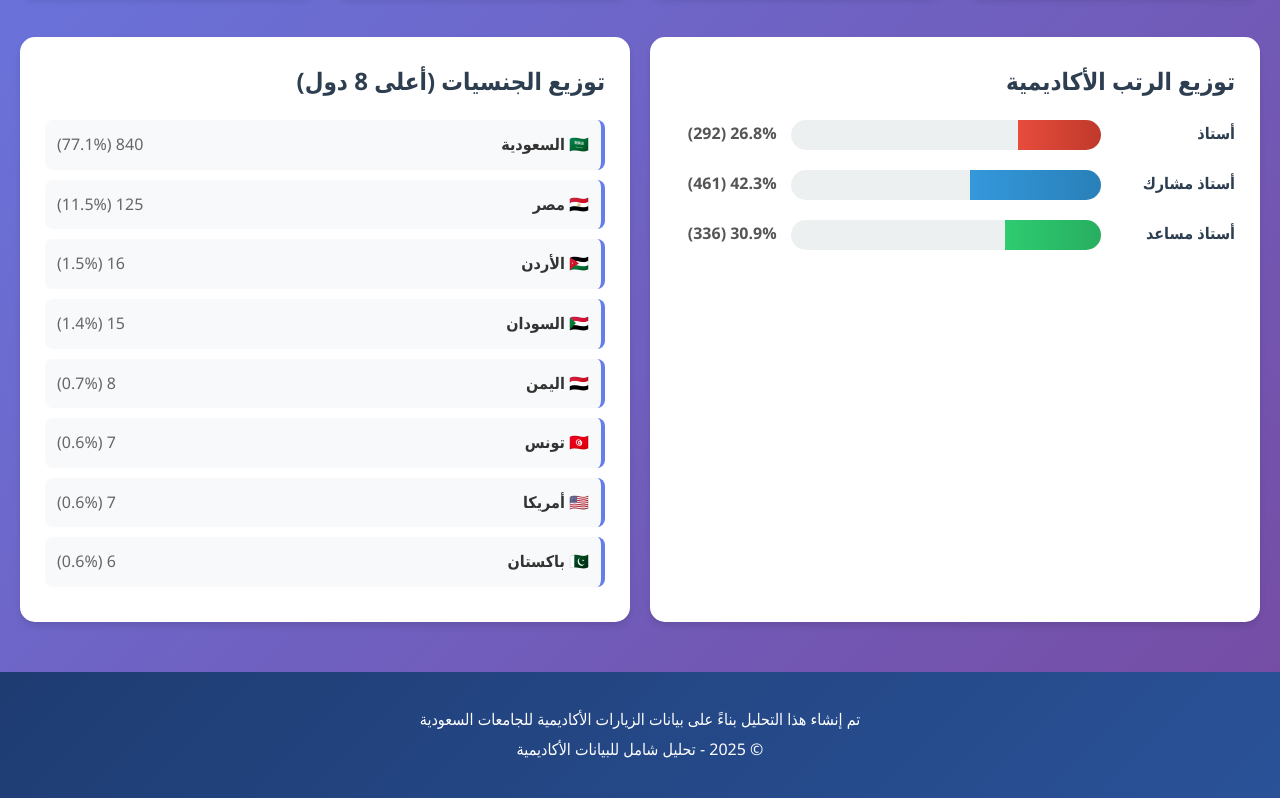
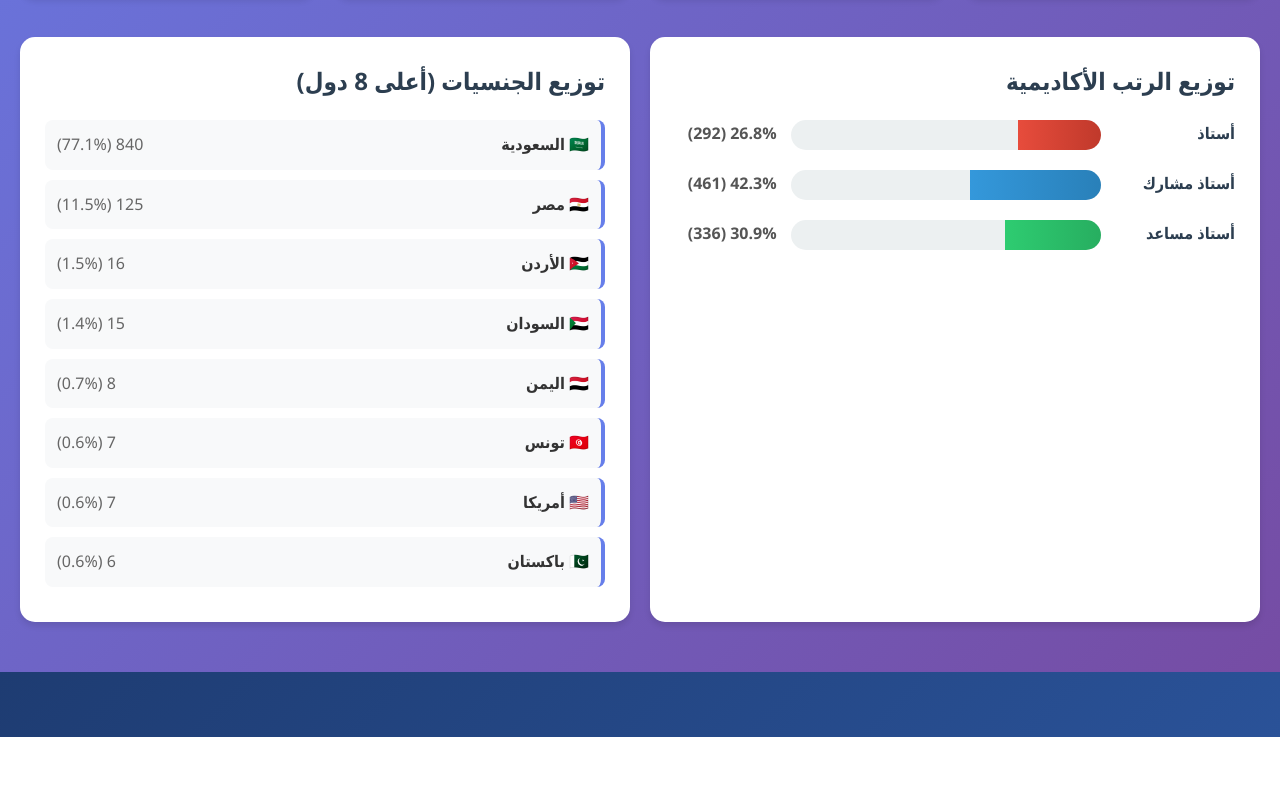
Before and after one commit to Mosab72/Mosab71, a plain HTML site: page index.html in a window 1280 px wide. Shown: the part 621-1419 px from the top of the page. After the commit the page ends 1358 px from the top, so only its background shows below. Drawn offline with Linux system fonts and the light colour scheme.

Commit message:
Update index.html

```diff
--- a/index.html
+++ b/index.html
@@ -3,7 +3,7 @@
 <head>
     <meta charset="UTF-8">
     <meta name="viewport" content="width=device-width, initial-scale=1.0">
-    <title>تحليل بيانات الزيارات الأكاديمية للجامعات السعودية</title>
+    <title>تحليل بيانات زيارات الاعتماد الاكاديمي للجامعات السعودية</title>
     <link rel="stylesheet" href="styles.css">
 </head>
 <body>
@@ -566,8 +566,8 @@
     </main>
 
     <footer>
-        <p>تم إنشاء هذا التحليل بناءً على بيانات الزيارات الأكاديمية للجامعات السعودية</p>
-        <p>© 2025 - تحليل شامل للبيانات الأكاديمية</p>
+        <p></p>
+        <p></p>
     </footer>
 
     <script>
```
